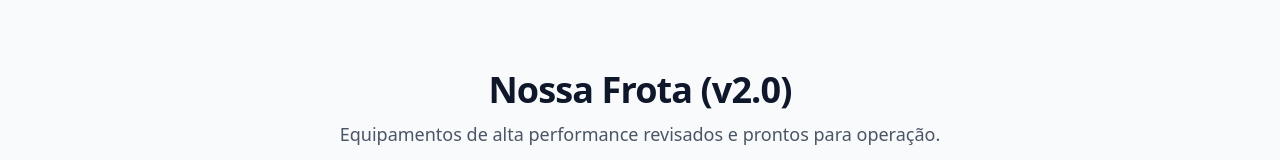
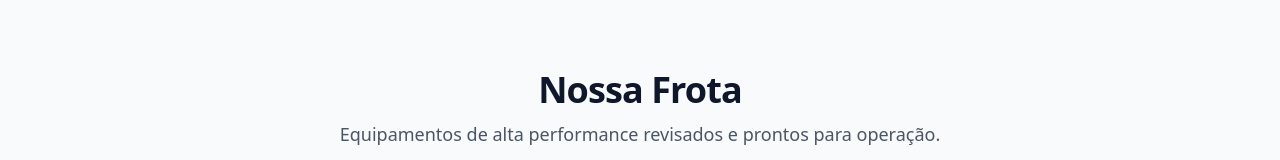
Before and after one commit to consultoriagestao40-rgb/Clean-Tech-Pro, a Next.js app: page / in a window 1280 px wide. Shown: the part 630-790 px from the top of the page. Built offline with nearby package versions, Linux system fonts and the light colour scheme; no server answers; the database is empty.

Commit message:
fix: correct create product link and cleanup homepage

```diff
--- a/app/admin/products/page.tsx
+++ b/app/admin/products/page.tsx
@@ -14,7 +14,7 @@ export default async function AdminProductsPage() {
         <div>
             <div className="flex justify-between items-center mb-6">
                 <h1 className="text-2xl font-bold text-gray-900">Produtos</h1>
-                <Link href="/admin/products/new" className="bg-blue-600 text-white px-4 py-2 rounded-md hover:bg-blue-700 flex items-center gap-2">
+                <Link href="/admin/products/create" className="bg-blue-600 text-white px-4 py-2 rounded-md hover:bg-blue-700 flex items-center gap-2">
                     <Plus size={18} /> Novo Produto
                 </Link>
             </div>
--- a/app/page.tsx
+++ b/app/page.tsx
@@ -25,7 +25,7 @@ export default async function Home() {
         <div className="mx-auto max-w-7xl px-6 lg:px-8">
           <div className="mx-auto max-w-2xl text-center">
             <h2 className="text-3xl font-bold tracking-tight text-slate-900 sm:text-4xl">
-              Nossa Frota (v2.0)
+              Nossa Frota
             </h2>
             <p className="mt-2 text-lg leading-8 text-gray-600">
               Equipamentos de alta performance revisados e prontos para operação.
```
